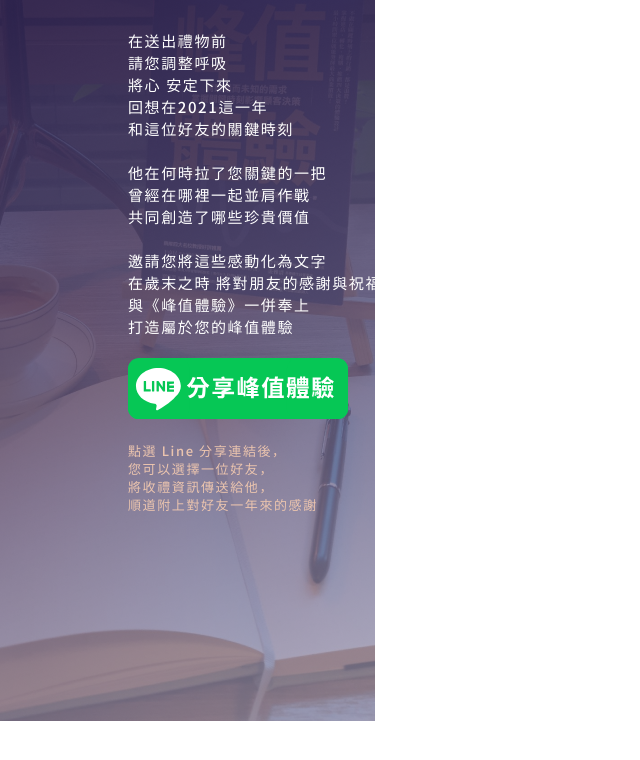
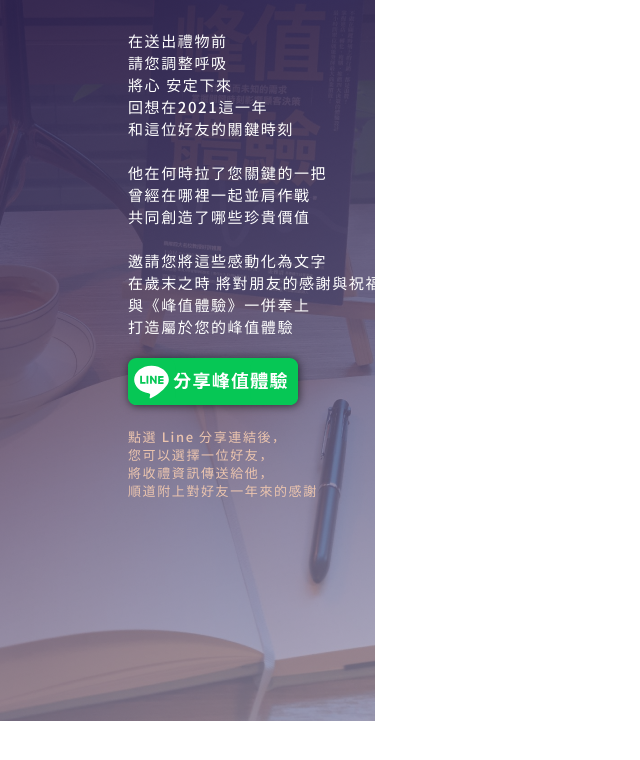
Before and after one commit to value-vci/value-vci.github.io, a plain HTML site: page index.html in a window 1280 px wide. Shown: the whole page, without its empty margins (0-640 px from the left). Drawn offline with nearby package versions, Linux system fonts and the light colour scheme.

Commit message:
加陰影

```diff
--- a/style.css
+++ b/style.css
@@ -56,8 +56,10 @@
     cursor: pointer;
   }
   .line_icon{
-    width: 220px;
+    width: 170px;
     margin-top: 20px;
+    -webkit-filter: drop-shadow(12px 12px 7px rgba(0, 0, 0, 0.7));
+    filter: drop-shadow(1.5px 1.5px 4px rgba(0, 0, 0, 0.6))
   }
   .content{
     text-align: start;
```
